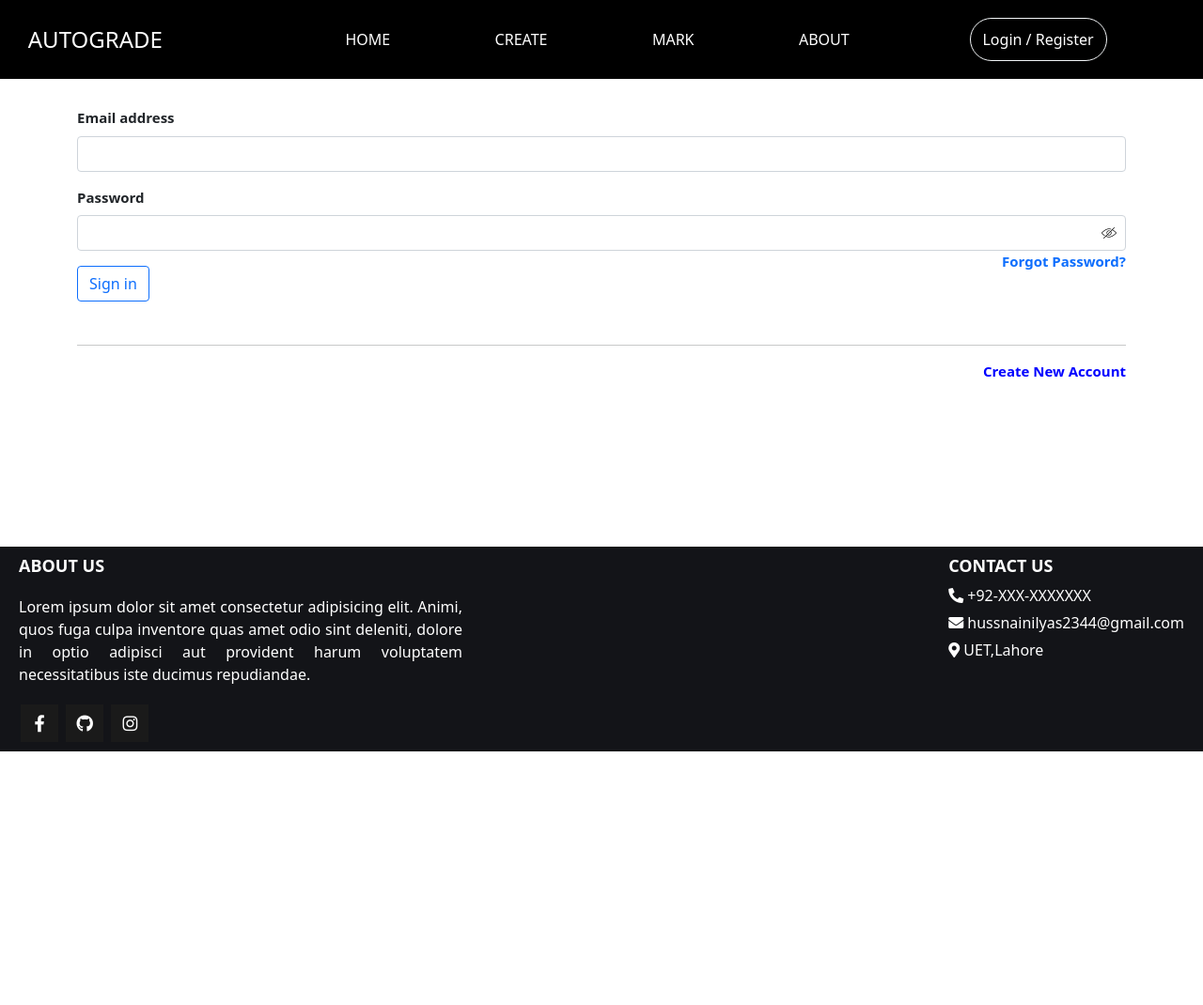
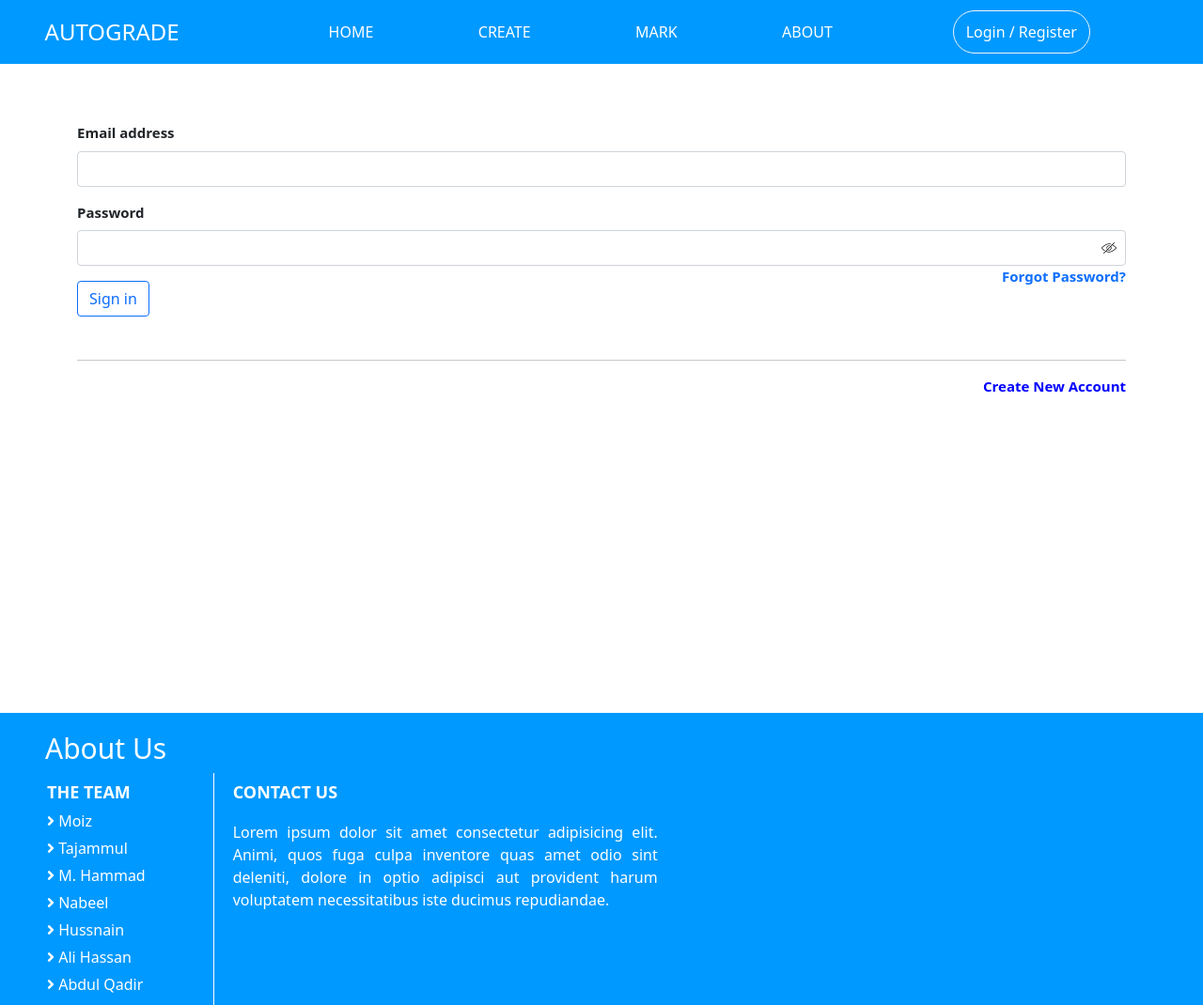
Before and after one commit to SE-19/autograding-of-cs-courses, a Flask app: page /login_register in a window 1280 px wide. Shown: the whole page at 94% size. Before the commit the page ends 800 px from the top, so only its background shows below. Run offline with Flask 2, Linux system fonts and the light colour scheme; some libraries are stand-ins or nearby versions.

Commit message:
Changed the layout of the footer. Fixed the footer in login page and changed the theme of the Header and Footer.

```diff
--- a/static/css/base.css
+++ b/static/css/base.css
@@ -1,17 +1,17 @@
-@import url('https://fonts.googleapis.com/css?family=Poppins &display=swap');
+@import url("https://fonts.googleapis.com/css?family=Poppins &display=swap");
 * {
   box-sizing: border-box;
 }
 /* setting font and common color */
 :root {
   font-size: 16px;
-  font-family: 'Poppins';
-  --bg-color: #131418;
-  --secondary-bg-color: #61dafb;
+  font-family: "Poppins";
+  --bg-color: #0099ff;
+  --secondary-bg-color: #00ffff;
 }
 /* To put footer on the bottom */
 html {
-  height: 100%;
+  min-height: 100% !important;
 }
 /* flex and min height to put footer on the bottom and other setting to make the body look good */
 body {
@@ -20,7 +20,7 @@ body {
   overflow-x: hidden;
   display: flex;
   flex-direction: column;
-  min-height: 100%;
+  min-height: 100vh !important;
 }
 /* Scroll bar settings because the default one is ugly */
 ::-webkit-scrollbar {
@@ -41,8 +41,11 @@ body {
 ::-webkit-scrollbar-thumb:hover {
   background: #555;
 }
+header {
+  margin-bottom: 2rem;
+}
 /* NavBar */
-.navbar {
+.Navbar {
   display: flex;
   width: 100vw;
   justify-content: space-evenly; /* Putting each item spaced evenly */
@@ -50,6 +53,7 @@ body {
   background-color: var(--bg-color);
   color: white;
 }
+
 /* Title/Logo of our Page with a bit of padding using viewport */
 .title {
   font-size: 1.5rem;
@@ -63,12 +67,12 @@ body {
   margin: 0 0.7vw;
   color: white;
 }
-.title a:hover {
+.title:hover {
   color: var(--secondary-bg-color);
   cursor: pointer;
 }
 /* Nav Links Setting width using viewport-width for responsiveness */
-.navbar-links ul {
+.Navbar-links ul {
   margin: 0;
   padding: 0;
   display: flex;
@@ -79,35 +83,35 @@ body {
   text-transform: uppercase;
 }
 /* Removing link style */
-.navbar-links li {
+.Navbar-links li {
   list-style: none;
   position: relative;
 }
 /* Removing underline and setting text color */
-.navbar-links a {
+.Navbar-links a {
   text-decoration: none;
   margin: 0 0.7vw;
   color: white;
 }
 /* Hover effect */
-.navbar-links a:hover {
+.Navbar-links a:hover {
   color: var(--secondary-bg-color);
 }
 /* Firstly setting the start point of animated underline */
-.navbar-links li a::before {
+.Navbar-links li a::before {
   content: "";
   display: block;
   height: 3px;
   width: 0%;
   position: absolute;
-  top: 20px;
+  top: 22px;
   background-color: var(--secondary-bg-color);
 
   transition: all ease-in-out 250ms;
   margin: 0 0 0 10%;
 }
 /* When hovered making it bigger  */
-.navbar-links li a:hover::before {
+.Navbar-links li a:hover::before {
   width: 80%;
 }
 /* Login Button */
@@ -154,7 +158,7 @@ body {
 /* For smaller devices */
 @media (max-width: 800px) {
   /* Setting position to relative so it doesn't overlap with the content and making flex direction to column */
-  .navbar {
+  .Navbar {
     position: relative;
     z-index: 3;
     flex-direction: column;
@@ -171,16 +175,16 @@ body {
     transition: all 0.7s ease;
   }
   /* Navbar links won't show till we click hamburger icon */
-  .navbar-links {
+  .Navbar-links {
     display: none;
   }
-  /* Making the navbar a column */
-  .navbar-links ul {
+  /* Making the Navbar a column */
+  .Navbar-links ul {
     width: 100%;
     flex-direction: column;
   }
   /* Aligning links to center */
-  .navbar-links li {
+  .Navbar-links li {
     padding: 10px;
     text-align: center;
   }
@@ -188,22 +192,34 @@ body {
   .login-button {
     margin: 0;
   }
-  /* This will show the nav bar items */
-  .navbar-links.open {
+  /* This will show the Nav bar items */
+  .Navbar-links.open {
     display: flex;
   }
 }
 /* Footer of the page */
 footer {
+  padding-top: 20px;
+
   width: 100%;
   background-color: var(--bg-color);
   color: white;
   margin-top: auto;
 }
+footer h1 {
+  font-size: 30px;
+}
+.footer-main {
+  display: flex;
+  flex-direction: column;
+  padding-left: 3rem;
+}
+
 /* Making a flexbox with each items at end positions */
 .main-content {
   display: flex;
-  justify-content: space-between;
+  justify-content: flex-start;
+  padding-left: 2px;
 }
 /* padding of the box */
 .main-content .box {
@@ -219,37 +235,50 @@ footer {
 .box .content {
   margin: 20px 0 0 0;
 }
+
+.left {
+  padding-right: 4.5rem !important;
+  padding-left: 0 !important;
+}
+.left div {
+  margin-top: 5px;
+}
+.text {
+  font-size: 16px !important;
+}
+
+.vl {
+  border-left: 1px solid white;
+  height: inherit;
+}
+
 /* Fixing the size of about us section */
-.left {
+.right {
   width: 40%;
 }
 /* Justifying the text of about us */
-.left .content p {
+.right .content p {
   text-align: justify;
 }
 /* Setting margin of the social icons */
-.left .content .social {
+.right .content .social {
   margin: 20px 0 0 0;
 }
 
-.left .content .social a {
+.right .content .social a {
   padding: 0 2px;
 }
 /* Aligning the social icons and setting their colors */
-.left .content .social a span {
-  height: 40px;
-  width: 40px;
-  background: #1a1a1a;
+.right .content .social a span {
+  height: 70px;
+  width: 70px;
+  background: transparent;
   line-height: 40px;
   text-align: center;
   font-size: 18px;
   color: white;
 }
 /* On hover action on social icons */
-.left .content .social a span:hover {
+.right .content .social a span:hover {
   color: var(--secondary-bg-color);
 }
-
-.right div {
-  margin-top: 5px;
-}
--- a/static/css/login_register.css
+++ b/static/css/login_register.css
@@ -24,15 +24,12 @@
     background-image: linear-gradient(135deg, #667eea 0%, #764ba2 100%); */
   /* background-image: linear-gradient(to right, #434343 0%, black 100%); */
   background-color: black;
-
 }
 
 @media only screen and (max-width: 991px) {
   .navbar-brand {
     margin-left: 25px;
-
   }
-
 }
 
 .navbar-toggler {
@@ -45,8 +42,7 @@
     text-align: center;
   }
 }
-
-footer ul li a {
-    color: white;
-    font-weight: 700;
+/* Added so the footer doesn't look weird */
+footer {
+  margin-top: 20rem !important;
 }
--- a/templates/base.html
+++ b/templates/base.html
@@ -17,8 +17,9 @@
   </head>
   <body>
     <!-- Navigation bar -->
+
     <header>
-      <nav class="navbar">
+      <nav class="Navbar">
         <div class="title">
           <a>AUTOGRADE</a>
         </div>
@@ -27,62 +28,71 @@
           <div class="line2"></div>
           <div class="line3"></div>
         </div>
-        <div class="navbar-links">
+        <div class="Navbar-links">
           <ul>
             <li><a href="#">Home</a></li>
             <li><a href="#">Create</a></li>
             <li><a href="#">Mark</a></li>
             <li><a href="#">About</a></li>
-            <li><button class="login-button" href="#">Login / Register</button></li>
+            <li>
+              <button class="login-button" href="#">Login / Register</button>
+            </li>
           </ul>
         </div>
       </nav>
     </header>
     <!-- MAIN CONTENT WILL GO HERE -->
-    {% block content %}
-    <div class="main">
-      <h2>Heading</h2>
-      <p>
-        Lorem ipsum dolor sit amet consectetur adipisicing elit. Ipsum, officia
-        dignissimos. Nesciunt laudantium, sunt nihil ipsam reprehenderit neque
-        officiis facilis obcaecati laboriosam atque quaerat possimus provident
-        id recusandae accusantium nam!
-      </p>
-    </div>
-    {% endblock %}
+    {% block content %} {% endblock %}
+
     <!-- Footer here -->
     <footer>
-      <div class="main-content">
-        <div class="left box">
-          <h2>About us</h2>
-          <div class="content">
-            <p>
-              Lorem ipsum dolor sit amet consectetur adipisicing elit. Animi,
-              quos fuga culpa inventore quas amet odio sint deleniti, dolore in
-              optio adipisci aut provident harum voluptatem necessitatibus iste
-              ducimus repudiandae.
-            </p>
-            <div class="social">
-              <a href="#"><span class="fab fa-facebook-f"></span></a>
-              <a href="#"><span class="fab fa-github"></span></a>
-              <a href="#"><span class="fab fa-instagram"></span></a>
+      <div class="footer-main">
+        <div class="main-footer-heading">
+          <h1>About Us</h1>
+        </div>
+        <div class="main-content">
+          <div class="left box">
+            <h2>The Team</h2>
+            <div class="team-names">
+              <span class="fas fa-angle-right"></span>
+              <span class="text">Moiz</span>
+            </div>
+            <div class="team-names">
+              <span class="fas fa-angle-right"></span>
+              <span class="text">Tajammul</span>
+            </div>
+            <div class="team-names">
+              <span class="fas fa-angle-right"></span>
+              <span class="text">M. Hammad</span>
+            </div>
+            <div class="team-names">
+              <span class="fas fa-angle-right"></span>
+              <span class="text">Nabeel</span>
+            </div>
+            <div class="team-names">
+              <span class="fas fa-angle-right"></span>
+              <span class="text">Hussnain</span>
+            </div>
+            <div class="team-names">
+              <span class="fas fa-angle-right"></span>
+              <span class="text">Ali Hassan</span>
+            </div>
+            <div class="team-names">
+              <span class="fas fa-angle-right"></span>
+              <span class="text">Abdul Qadir</span>
             </div>
           </div>
-        </div>
-
-        <div class="right box">
-          <h2>Contact us</h2>
-          <div class="phone">
-            <span class="fas fa-phone-alt"></span>
-            <span class="text">+92-XXX-XXXXXXX</span>
-          </div>
-          <div class="email">
-            <span class="fas fa-envelope"></span>
-            <span class="text">hussnainilyas2344@gmail.com</span>
-          </div>
-          <div class="place">
-            <span class="fas fa-map-marker-alt"></span>
-            <span class="text">UET,Lahore</span>
+          <div class="vl"></div>
+          <div class="right box">
+            <h2>Contact Us</h2>
+            <div class="content">
+              <p>
+                Lorem ipsum dolor sit amet consectetur adipisicing elit. Animi,
+                quos fuga culpa inventore quas amet odio sint deleniti, dolore
+                in optio adipisci aut provident harum voluptatem necessitatibus
+                iste ducimus repudiandae.
+              </p>
+            </div>
           </div>
         </div>
       </div>
```
Lines whose indentation alone changed are shown as unchanged.
